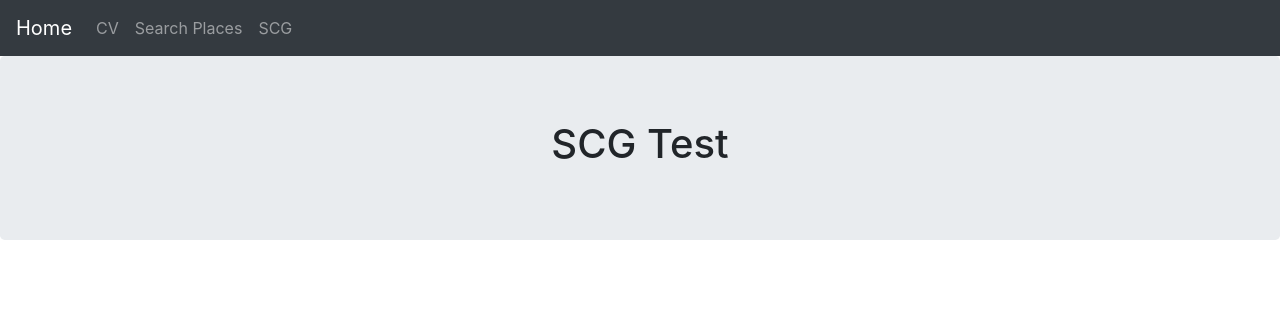
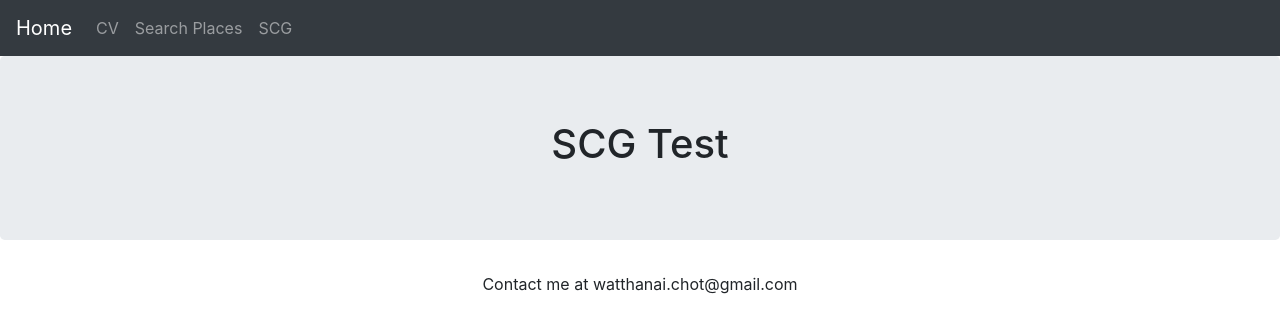
Before and after one commit to notovel2/SCG_Test_FE, a React (Create React App) app: page / in a window 1280 px wide. Shown: the top 332 px of the page. Built offline with nearby package versions, Linux system fonts and the light colour scheme.

Commit message:
add footer

```diff
--- a/src/App.js
+++ b/src/App.js
@@ -6,6 +6,7 @@ import CVPage from './screens/CVPage/CVPage';
 import HomePage from './screens/HomePage/HomePage';
 import SCGPage from './screens/SCGPage/SCGPage';
 import SearchPlaces from './screens/SearchPlaces/SearchPlaces';
+import Footer from './components/Footer/Footer';
 
 class App extends React.Component {
   render() {
@@ -13,6 +14,7 @@ class App extends React.Component {
       <div className="App">
         <TopBar/>
         {this.renderBody()}
+        <Footer/>
       </div>
     );
   }
--- /dev/null
+++ b/src/components/Footer/Footer.js
@@ -0,0 +1,11 @@
+import React from 'react';
+
+class Footer extends React.Component {
+    render() {
+        return (
+            <p>Contact me at watthanai.chot@gmail.com</p>
+        )
+    }
+}
+
+export default Footer
```
Also changed, not shown: src/components/Footer/Footer.css (added).
